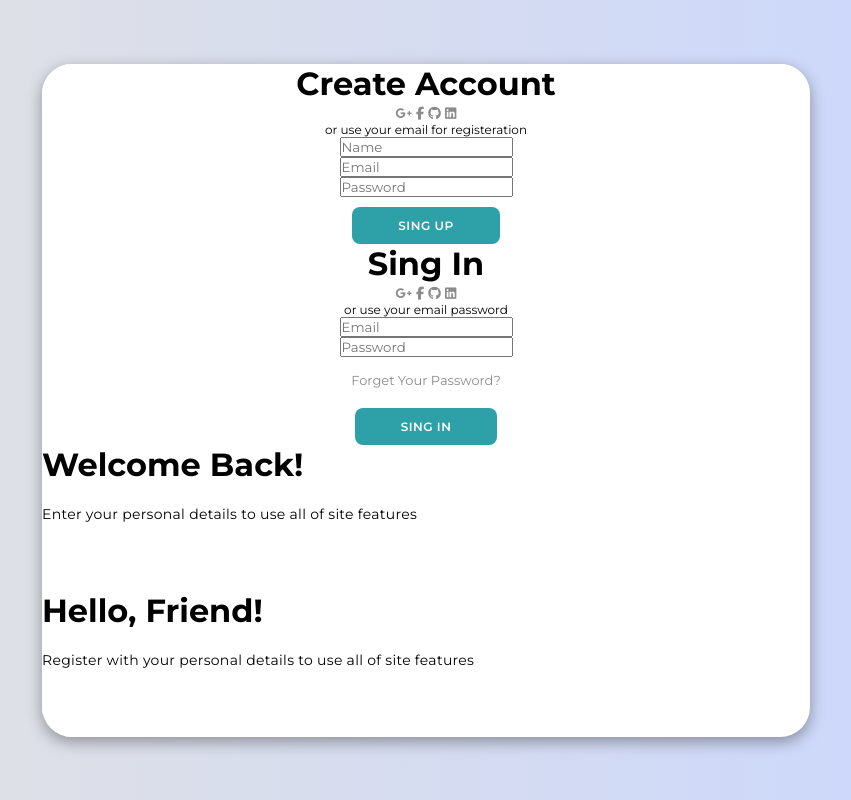
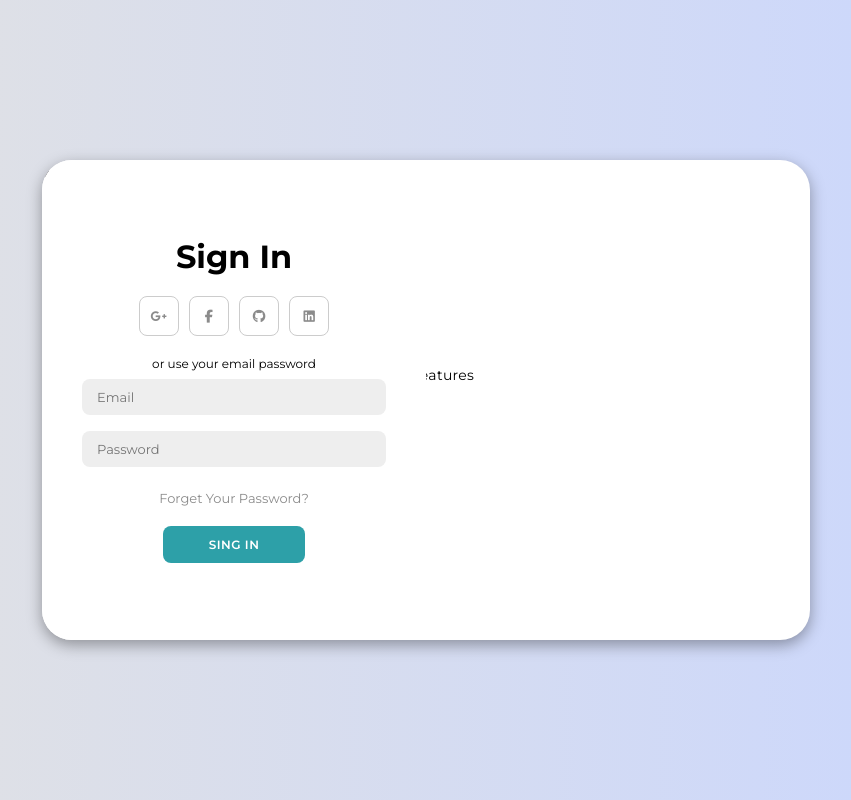
Before and after one commit to jesseprogran/Modern-Login, a plain HTML site: page index.html in a window 1280 px wide. Shown: the whole page, without its empty margins (214-1065 px from the left). Drawn offline with Linux system fonts and the light colour scheme.

Commit message:
done the first part of Login

```diff
--- a/index.html
+++ b/index.html
@@ -12,7 +12,7 @@
   </head>
   <body>
     <div class="container" id="container">
-      <div class="form-container sing-up">
+      <div class="form-container sign-up">
         <form>
           <h1>Create Account</h1>
           <div class="social-icons">
@@ -27,12 +27,12 @@
           <input type="text" placeholder="Name" />
           <input type="email" placeholder="Email" />
           <input type="password" placeholder="Password" />
-          <button>Sing Up</button>
+          <button>Sign Up</button>
         </form>
       </div>
-      <div class="form-container sing-in">
+      <div class="form-container sign-in">
         <form>
-          <h1>Sing In</h1>
+          <h1>Sign In</h1>
           <div class="social-icons">
             <a href="#" class="icon"
               ><i class="fa-brands fa-google-plus-g"></i
--- a/style.css
+++ b/style.css
@@ -74,3 +74,73 @@ body {
   padding: 0 40px;
   height: 100%;
 }
+
+.container input {
+  background-color: #eee;
+  border: none;
+  margin: 8px 0;
+  padding: 10px 15px;
+  font-size: 13px;
+  border-radius: 8px;
+  width: 100%;
+  outline: none;
+}
+
+.form-container {
+  position: absolute;
+  top: 0;
+  height: 100%;
+  transition: all 0.6s ease-in-out;
+}
+
+.sign-in {
+  left: 0;
+  width: 50%;
+  z-index: 2;
+}
+
+.container.active .sign-in {
+  transform: translateX(100%);
+}
+
+.sign-up {
+  left: 0;
+  width: 50%;
+  opacity: 0;
+  z-index: 1;
+}
+
+.container.active .sign-up {
+  transform: translateX(100%);
+  opacity: 1;
+  z-index: 5;
+  animation: move 0.6s;
+}
+
+@keyframes move {
+  0%,
+  49.99% {
+    opacity: 0;
+    z-index: 1;
+  }
+  50%,
+  100% {
+    opacity: 1;
+    z-index: 5;
+  }
+}
+
+.social-icons {
+  margin: 20px 0;
+}
+
+.social-icons a {
+  border: 1px solid #ccc;
+  border-radius: 20%;
+  display: inline-flex;
+  justify-content: center;
+  align-items: center;
+  margin: 0 3px;
+  width: 40px;
+  height: 40px;
+}
```
